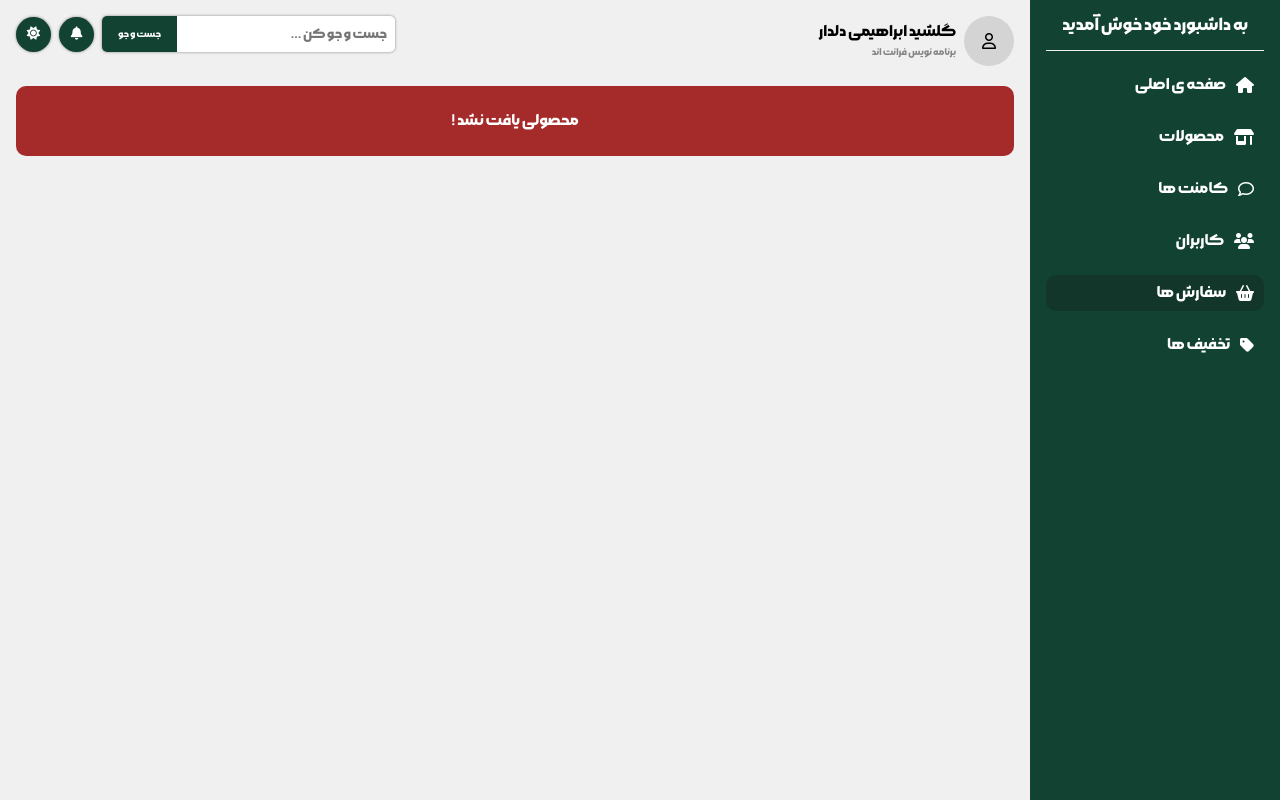
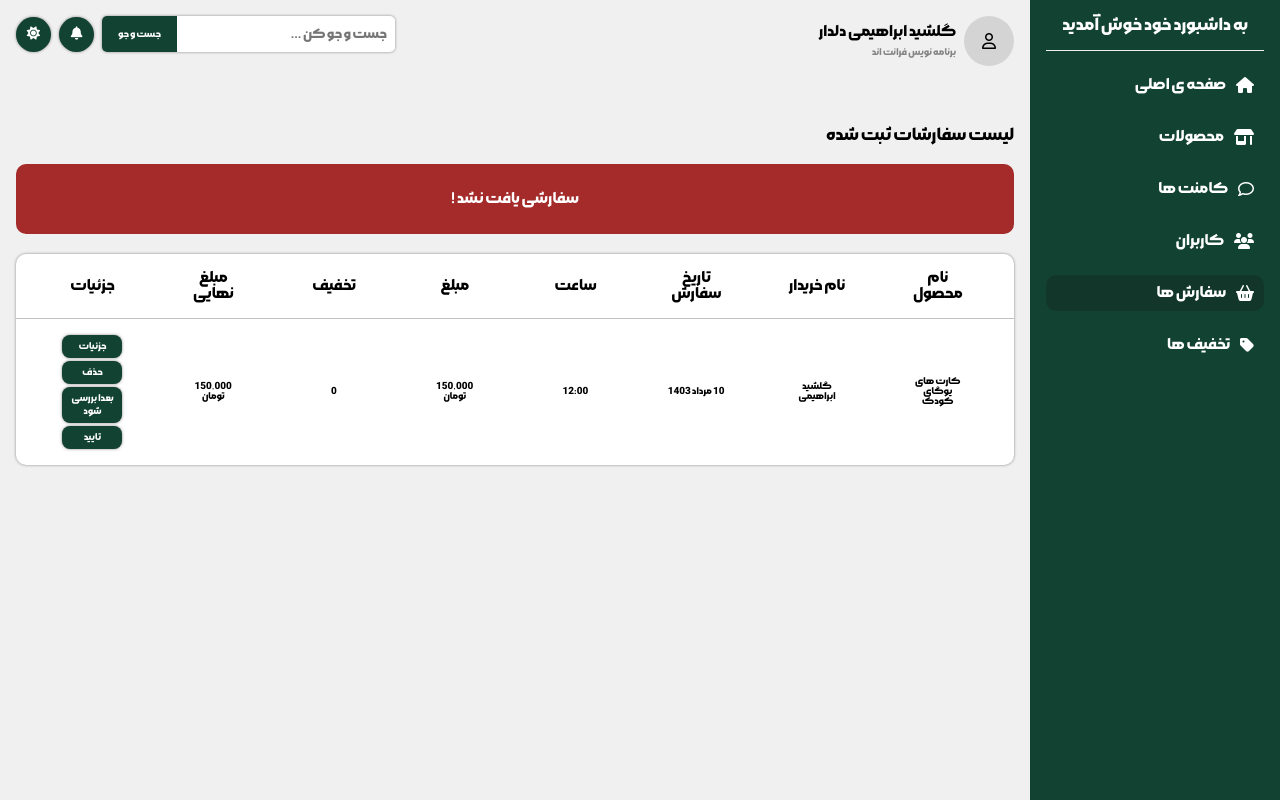
Before and after one commit to golsh1d/cms, a plain HTML site: page frontend/orders.html in a window 1280 px wide. Drawn offline with Linux system fonts and the light colour scheme.

Commit message:
add order table html and css codes

```diff
--- a/frontend/content/css/cms/orders.css
+++ b/frontend/content/css/cms/orders.css
@@ -0,0 +1,7 @@
+.orders-table-details {
+    display: flex;
+    align-items: center;
+    justify-content: center;
+    flex-direction: column;
+    gap: 3px;
+}
--- a/frontend/content/css/custom.css
+++ b/frontend/content/css/custom.css
@@ -50,6 +50,9 @@ body {
     .xs-w-60 {
       width: 60px;
     }
+    .xs-w-50 {
+      width: 50px;
+    }
 }
 
 @media screen and (min-width: 600px) {
@@ -76,6 +79,9 @@ body {
     .s-w-70 {
       width: 70px;
     }
+    .s-w-60 {
+      width: 60px;
+    }
 }
 
 @media screen and (min-width: 768px) {
--- a/frontend/orders.html
+++ b/frontend/orders.html
@@ -49,11 +49,11 @@
                 <i class="fa-solid fa-shop"></i>
                 <a href="./product.html">محصولات</a>
             </li>
-            <li >
+            <li>
                 <i class="fa-regular fa-comment"></i>
                 <a href="./comments.html">کامنت ها</a>
             </li>
-            <li >
+            <li>
                 <i class="fa-solid fa-users"></i>
                 <a href="./users.html">کاربران</a>
             </li>
@@ -102,11 +102,46 @@
             </div>
         </header>
         <!-- main content -->
-        <div class="empty-err">محصولی یافت نشد !</div>
+        <section class="main-content">
+            <div class="cms-title">لیست سفارشات ثبت شده</div>
+            <div class="empty-err">سفارشی یافت نشد !</div>
+            <table class="cms-table">
+                <thead>
+                    <tr class="cms-table-heading-tr">
+                        <th class="xs-w-50 s-w-60">نام محصول</th>
+                        <th class="xs-w-50 s-w-60">نام خریدار</th>
+                        <th class="xs-w-50 s-w-60">تاریخ سفارش</th>
+                        <th class="xs-w-50 s-w-60 xs-hidden s-block">ساعت</th>
+                        <th class="xs-w-50 s-w-60 xs-hidden s-block">مبلغ</th>
+                        <th class="xs-w-50 s-w-60 xs-hidden s-block">تخفیف</th>
+                        <th class="xs-w-50 s-w-60">مبلغ نهایی</th>
+                        <th class="xs-w-60 s-w-60">جزئیات</th>
+                    </tr>
+                </thead>
+                <tbody>
+                    <tr class="cms-table-tr">
+                        <td class="xs-w-50 s-w-60">کارت های یوگای کودک</td>
+                        <td class="xs-w-50 s-w-60">گلشید ابراهیمی</td>
+                        <td class="xs-w-50 s-w-60">10 مرداد 1403</td>
+                        <td class="xs-w-50 s-w-60 xs-hidden s-block">12:00</td>
+                        <td class="xs-w-50 s-w-60 xs-hidden s-block">150,000 تومان</td>
+                        <td class="xs-w-50 s-w-60 xs-hidden s-block">0</td>
+                        <td class="xs-w-50 s-w-60">150,000 تومان</td>
+                        <td class="orders-table-details xs-w-60 s-w-60">
+                            <button class="cms-table-btn">جزئیات</button>
+                            <button class="cms-table-btn">حذف</button>
+                            <button class="cms-table-btn">بعدا بررسی شود</button>
+                            <button class="cms-table-btn">تایید</button>
+                        </td>
+                    </tr>
+                </tbody>
+            </table>
+        </section>
     </main>
     <!-- overlay -->
     <div class="overlay"></div>
 </body>
 
 <script src="/frontend/content/scripts/app.js"></script>
+
 </html>
```
Also changed, not shown: frontend/users.html (+1 -1 lines).
